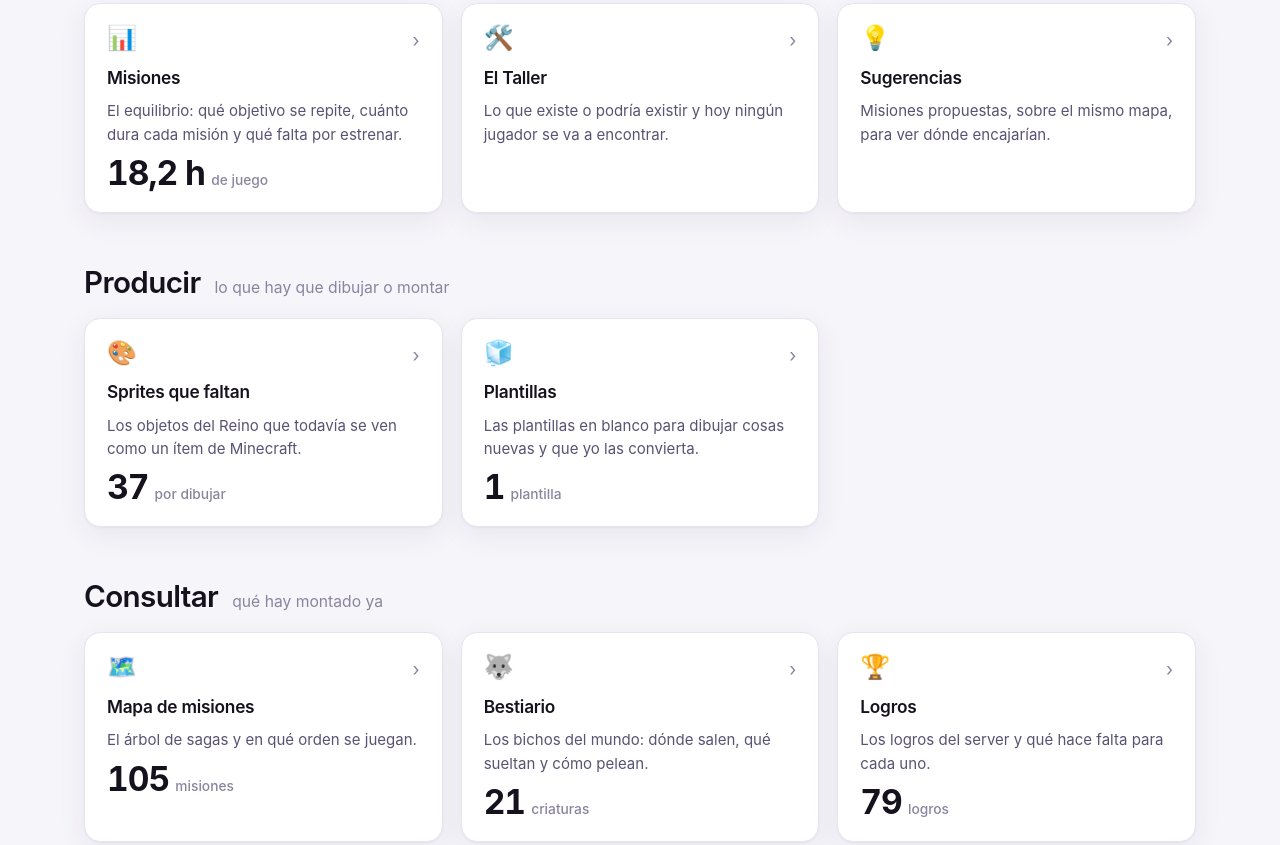
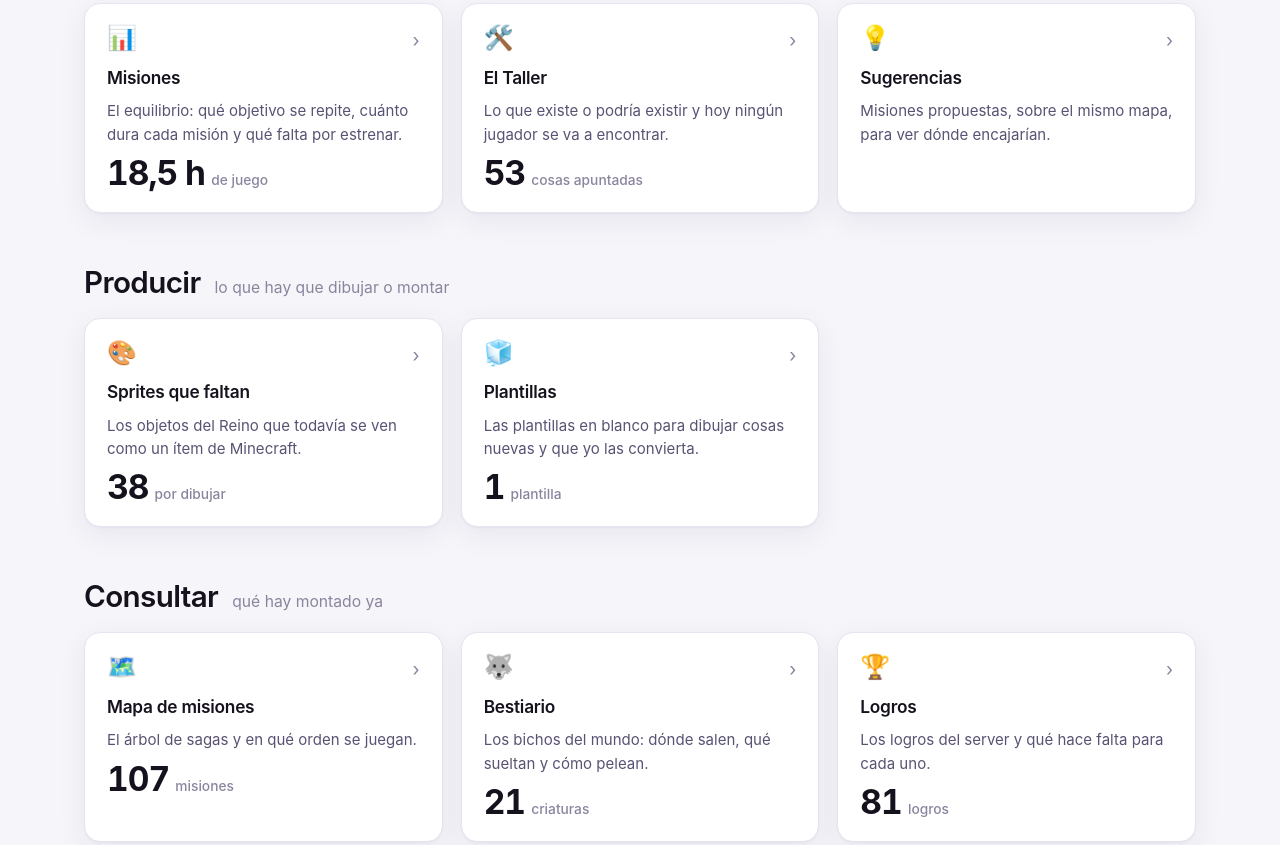
Before and after one commit to DuleelHorror/elreino6-guia, a plain HTML site: page inicio.html in a window 1280 px wide. Shown: the part 572-1417 px from the top of the page. Drawn offline with Linux system fonts and the light colour scheme.

Commit message:
La portada vuelve a contar el Taller (llevaba tiempo sin numero)
cifras.py buscaba los datos del Taller en taller.py y en la fuente, y se mudaron
a datos/taller.js: la tarjeta salia pelada. De paso se refrescan las demas cifras,
que tambien estaban viejas.

Co-Authored-By: Claude Opus 5 (1M context) <noreply@anthropic.com>

```diff
--- a/inicio.html
+++ b/inicio.html
@@ -268,22 +268,22 @@ a.tarjeta h3{margin:2px 0 0}
   <section class="grupo">
 <div class="grupo-cab"><h2>Decidir</h2><span>qué toca hacer ahora</span></div>
 <div class="rejilla">
-<a class="tarjeta" href="https://duleelhorror.github.io/elreino6-guia/misiones.html"><div class="arriba"><span class="ico">📊</span><span class="flecha">&rsaquo;</span></div><h3>Misiones</h3><p>El equilibrio: qué objetivo se repite, cuánto dura cada misión y qué falta por estrenar.</p><div class="cifra">18,2 h<small>de juego</small></div></a>
-<a class="tarjeta" href="https://duleelhorror.github.io/elreino6-guia/taller.html"><div class="arriba"><span class="ico">🛠️</span><span class="flecha">&rsaquo;</span></div><h3>El Taller</h3><p>Lo que existe o podría existir y hoy ningún jugador se va a encontrar.</p></a>
+<a class="tarjeta" href="https://duleelhorror.github.io/elreino6-guia/misiones.html"><div class="arriba"><span class="ico">📊</span><span class="flecha">&rsaquo;</span></div><h3>Misiones</h3><p>El equilibrio: qué objetivo se repite, cuánto dura cada misión y qué falta por estrenar.</p><div class="cifra">18,5 h<small>de juego</small></div></a>
+<a class="tarjeta" href="https://duleelhorror.github.io/elreino6-guia/taller.html"><div class="arriba"><span class="ico">🛠️</span><span class="flecha">&rsaquo;</span></div><h3>El Taller</h3><p>Lo que existe o podría existir y hoy ningún jugador se va a encontrar.</p><div class="cifra">53<small>cosas apuntadas</small></div></a>
 <a class="tarjeta" href="https://duleelhorror.github.io/elreino6-guia/sugerencias.html"><div class="arriba"><span class="ico">💡</span><span class="flecha">&rsaquo;</span></div><h3>Sugerencias</h3><p>Misiones propuestas, sobre el mismo mapa, para ver dónde encajarían.</p></a>
 </div></section>
 <section class="grupo">
 <div class="grupo-cab"><h2>Producir</h2><span>lo que hay que dibujar o montar</span></div>
 <div class="rejilla">
-<a class="tarjeta" href="https://duleelhorror.github.io/elreino6-guia/sprites.html"><div class="arriba"><span class="ico">🎨</span><span class="flecha">&rsaquo;</span></div><h3>Sprites que faltan</h3><p>Los objetos del Reino que todavía se ven como un ítem de Minecraft.</p><div class="cifra">37<small>por dibujar</small></div></a>
+<a class="tarjeta" href="https://duleelhorror.github.io/elreino6-guia/sprites.html"><div class="arriba"><span class="ico">🎨</span><span class="flecha">&rsaquo;</span></div><h3>Sprites que faltan</h3><p>Los objetos del Reino que todavía se ven como un ítem de Minecraft.</p><div class="cifra">38<small>por dibujar</small></div></a>
 <a class="tarjeta" href="https://duleelhorror.github.io/elreino6-guia/plantillas.html"><div class="arriba"><span class="ico">🧊</span><span class="flecha">&rsaquo;</span></div><h3>Plantillas</h3><p>Las plantillas en blanco para dibujar cosas nuevas y que yo las convierta.</p><div class="cifra">1<small>plantilla</small></div></a>
 </div></section>
 <section class="grupo">
 <div class="grupo-cab"><h2>Consultar</h2><span>qué hay montado ya</span></div>
 <div class="rejilla">
-<a class="tarjeta" href="https://duleelhorror.github.io/elreino6-guia/mapa.html"><div class="arriba"><span class="ico">🗺️</span><span class="flecha">&rsaquo;</span></div><h3>Mapa de misiones</h3><p>El árbol de sagas y en qué orden se juegan.</p><div class="cifra">105<small>misiones</small></div></a>
+<a class="tarjeta" href="https://duleelhorror.github.io/elreino6-guia/mapa.html"><div class="arriba"><span class="ico">🗺️</span><span class="flecha">&rsaquo;</span></div><h3>Mapa de misiones</h3><p>El árbol de sagas y en qué orden se juegan.</p><div class="cifra">107<small>misiones</small></div></a>
 <a class="tarjeta" href="https://duleelhorror.github.io/elreino6-guia/bestiario.html"><div class="arriba"><span class="ico">🐺</span><span class="flecha">&rsaquo;</span></div><h3>Bestiario</h3><p>Los bichos del mundo: dónde salen, qué sueltan y cómo pelean.</p><div class="cifra">21<small>criaturas</small></div></a>
-<a class="tarjeta" href="https://duleelhorror.github.io/elreino6-guia/logros.html"><div class="arriba"><span class="ico">🏆</span><span class="flecha">&rsaquo;</span></div><h3>Logros</h3><p>Los logros del server y qué hace falta para cada uno.</p><div class="cifra">79<small>logros</small></div></a>
+<a class="tarjeta" href="https://duleelhorror.github.io/elreino6-guia/logros.html"><div class="arriba"><span class="ico">🏆</span><span class="flecha">&rsaquo;</span></div><h3>Logros</h3><p>Los logros del server y qué hace falta para cada uno.</p><div class="cifra">81<small>logros</small></div></a>
 </div></section>
 
   <section class="franja">
```
